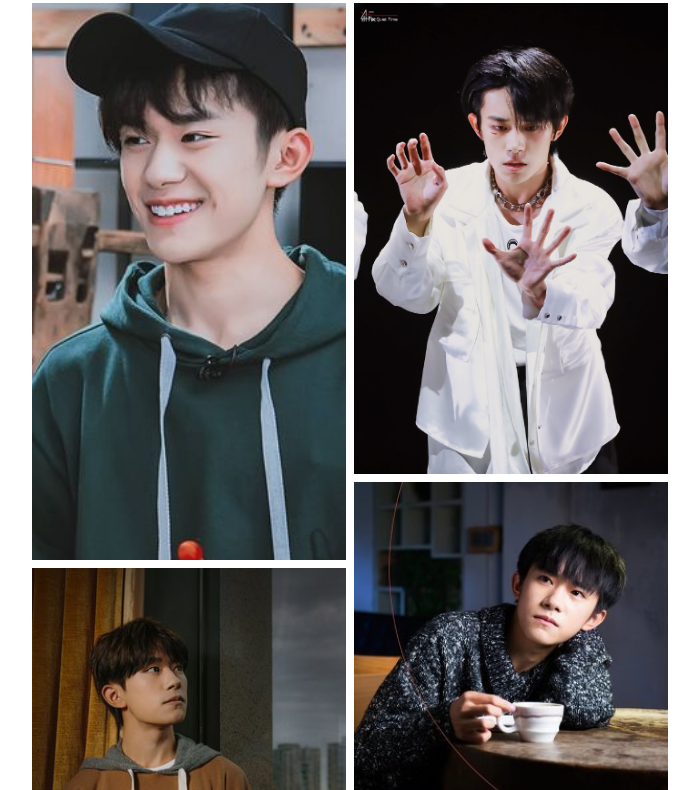
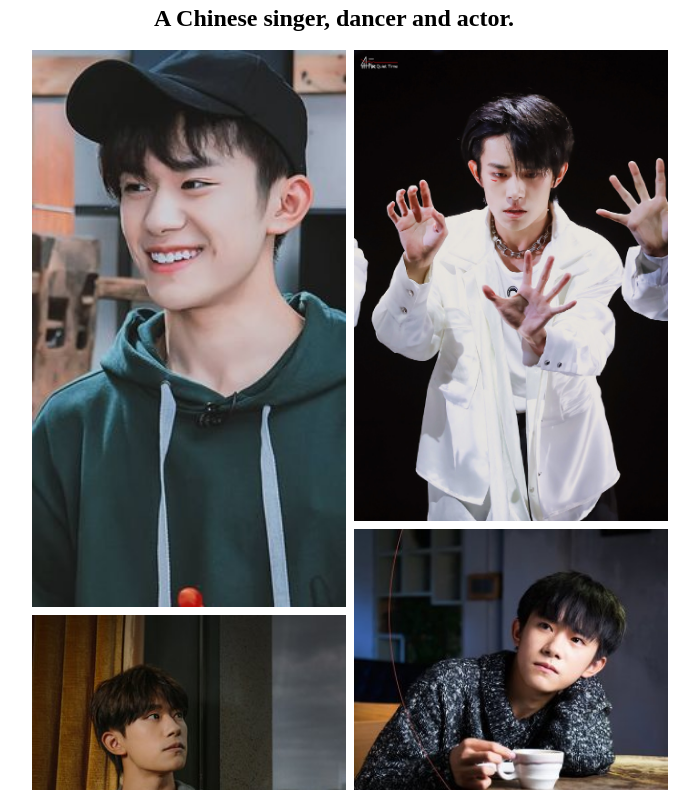
Before and after one commit to verona-fu/jackson-yee-tribute-page, a plain HTML site: page index.html in a window 1280 px wide. Shown: the part 70-860 px from the top of the page, without its empty margins (306-1005 px from the left). Drawn offline with Linux system fonts and the light colour scheme.

Commit message:
Update index.html

```diff
--- a/index.html
+++ b/index.html
@@ -7,6 +7,7 @@
     <div id="main">
 
       <h1 id="title" class="center">Jackson Yee</h1>
+      <h2 id="title" class="center">A Chinese singer, dancer and actor.</h2>
 
       <div id="img-div">
         <div class="row">
```
